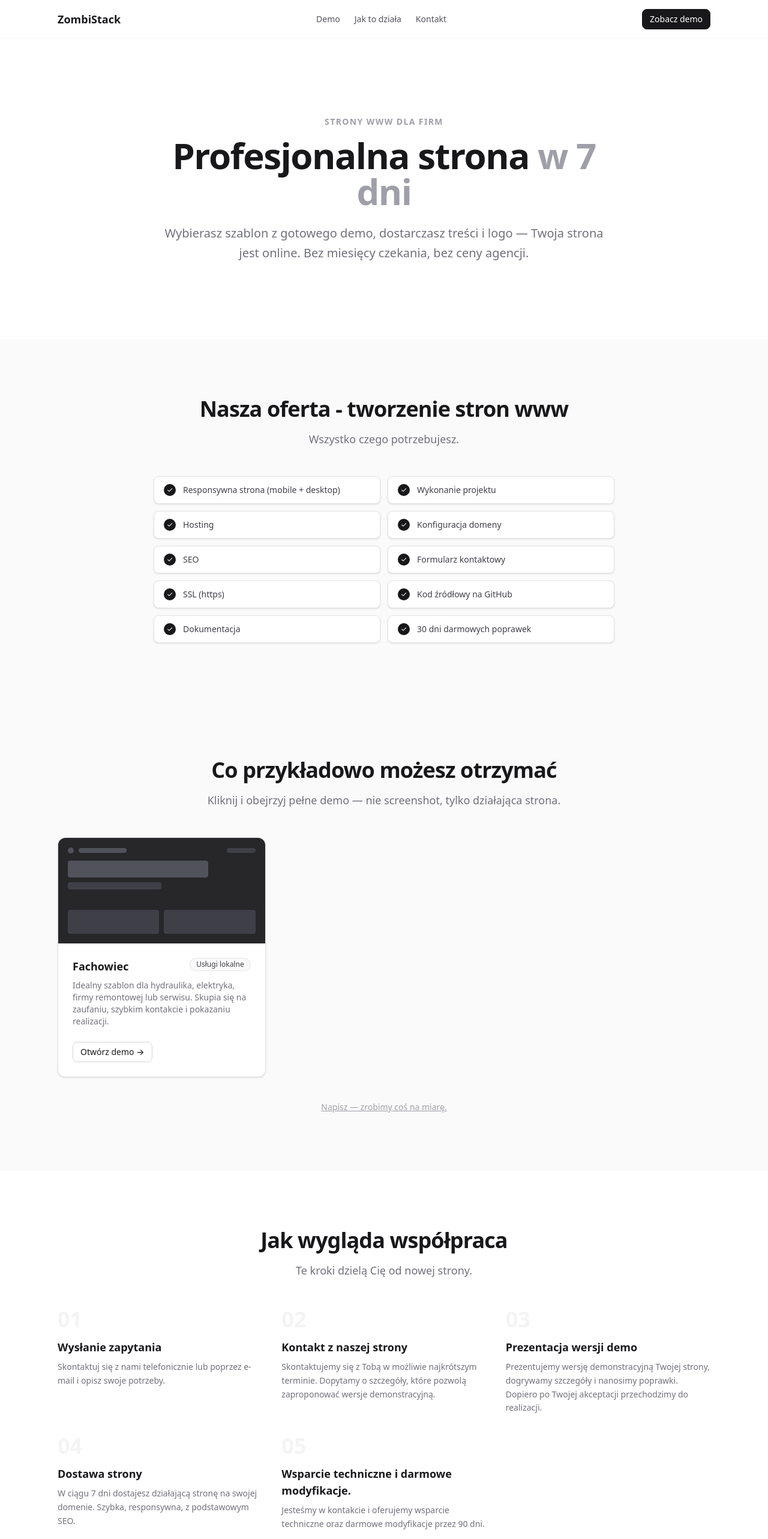
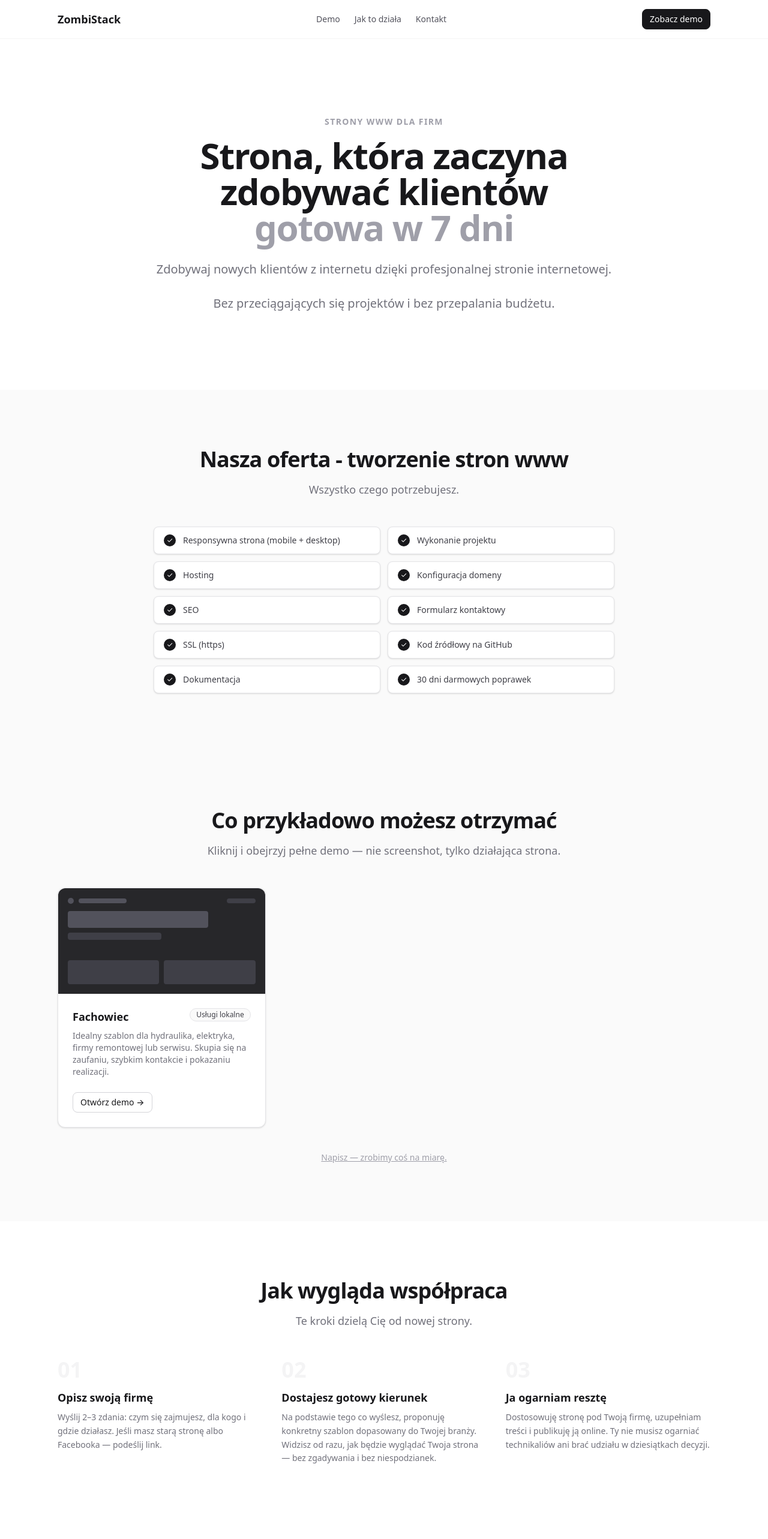
Before and after one commit to zombinator1/ZombiStackPortfolio, a Next.js app: page / in a window 1280 px wide. Shown: the top 2566 px of the page at 60% size. Built offline with nearby package versions, Linux system fonts and the light colour scheme.

Commit message:
rewrite business text 2

```diff
--- a/src/components/marketing/cta-band.tsx
+++ b/src/components/marketing/cta-band.tsx
@@ -25,8 +25,7 @@ export function CtaBand() {
           </h2>
 
           <p className="mt-6 max-w-xl text-lg leading-relaxed text-zinc-400">
-            Powiedz mi czym się zajmujesz — dobiorę szablon i przygotuję wycenę.
-            Zero formalności, zero zaliczki przed zobaczeniem projektu.
+            Wyślij 2–3 zdania o firmie → pokażę Ci najlepszy wariant
           </p>
 
           {/* Stats row */}
--- a/src/components/marketing/hero.tsx
+++ b/src/components/marketing/hero.tsx
@@ -10,12 +10,14 @@ export function Hero() {
             Strony WWW dla firm
           </p>
           <h1 className="text-4xl font-extrabold tracking-tight text-zinc-900 sm:text-5xl lg:text-6xl">
-            Profesjonalna strona{' '}
-            <span className="text-zinc-400">w 7 dni</span>
+            Strona, która zaczyna zdobywać klientów {' '}
+            <span className="text-zinc-400">gotowa w 7 dni</span>
           </h1>
           <p className="mt-6 text-xl leading-relaxed text-zinc-500">
-            Wybierasz szablon z gotowego demo, dostarczasz treści i logo —
-            Twoja strona jest online. Bez miesięcy czekania, bez ceny agencji.
+            Zdobywaj nowych klientów z internetu dzięki profesjonalnej stronie internetowej.
+          </p>
+          <p className="mt-6 text-xl leading-relaxed text-zinc-500">
+            Bez przeciągających się projektów i bez przepalania budżetu.
           </p>
         </div>
       </Container>
--- a/src/components/marketing/process-steps.tsx
+++ b/src/components/marketing/process-steps.tsx
@@ -4,33 +4,21 @@ import { SectionHeading } from '@/components/ui/section-heading';
 const steps = [
   {
     number: '01',
-    title: 'Wysłanie zapytania',
+    title: 'Opisz swoją firmę',
     description:
-      'Skontaktuj się z nami telefonicznie lub poprzez e-mail i opisz swoje potrzeby.',
+      'Wyślij 2–3 zdania: czym się zajmujesz, dla kogo i gdzie działasz. Jeśli masz starą stronę albo Facebooka — podeślij link.',
   },
   {
     number: '02',
-    title: 'Kontakt z naszej strony',
+    title: 'Dostajesz gotowy kierunek',
     description:
-      'Skontaktujemy się z Tobą w możliwie najkrótszym terminie. Dopytamy o szczegóły, które pozwolą zaproponować wersje demonstracyjną.',
+    'Na podstawie tego co wyślesz, proponuję konkretny szablon dopasowany do Twojej branży. Widzisz od razu, jak będzie wyglądać Twoja strona — bez zgadywania i bez niespodzianek.',
   },
   {
     number: '03',
-    title: 'Prezentacja wersji demo',
+    title: 'Ja ogarniam resztę',
     description:
-      'Prezentujemy wersję demonstracyjną Twojej strony, dogrywamy szczegóły i nanosimy poprawki. Dopiero po Twojej akceptacji przechodzimy do realizacji.',
-  },
-  {
-    number: '04',
-    title: 'Dostawa strony',
-    description:
-      'W ciągu 7 dni dostajesz działającą stronę na swojej domenie. Szybka, responsywna, z podstawowym SEO.',
-  },
-  {
-    number: '05',
-    title: 'Wsparcie techniczne i darmowe modyfikacje.',
-    description:
-      'Jesteśmy w kontakcie i oferujemy wsparcie techniczne oraz darmowe modyfikacje przez 90 dni.',
+      'Dostosowuję stronę pod Twoją firmę, uzupełniam treści i publikuję ją online. Ty nie musisz ogarniać technikaliów ani brać udziału w dziesiątkach decyzji.',
   },
 ];
 
--- a/src/components/marketing/value-props.tsx
+++ b/src/components/marketing/value-props.tsx
@@ -11,16 +11,6 @@ const reasons = [
     title: 'Gotowe w 7 dni, nie 7 tygodni',
     description:
       'Zamiast tygodni projektowania — zaczynamy od sprawdzonej bazy. Czas do startu liczymy w dniach, nie miesiącach.',
-  },
-  {
-    title: 'Niższy koszt, ta sama jakość',
-    description:
-      'Nie płacisz za wymyślanie układu od zera. Koszt szablonu rozkłada się na wielu klientów, jakość pozostaje wysoka.',
-  },
-  {
-    title: 'Gotowa na wzrost',
-    description:
-      'Potrzebujesz za rok nowej podstrony albo sklepu? Kod jest czysty i gotowy do rozbudowy. Bez przepisywania od zera.',
   },
 ];
 
```
